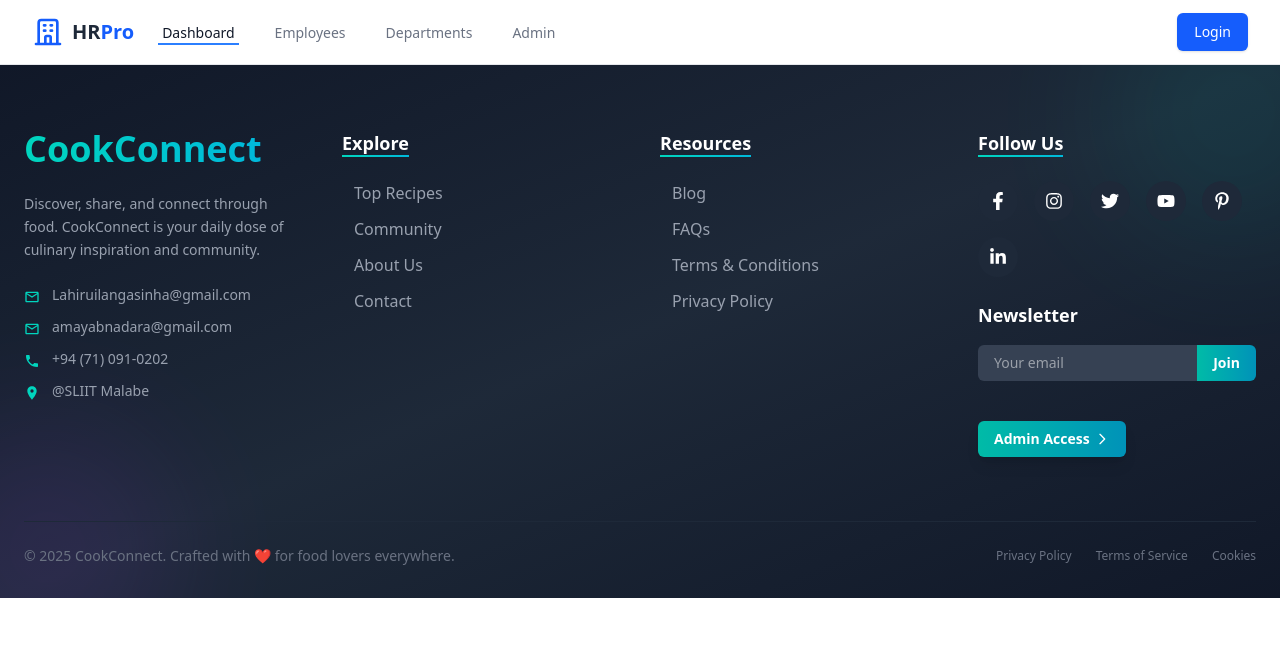
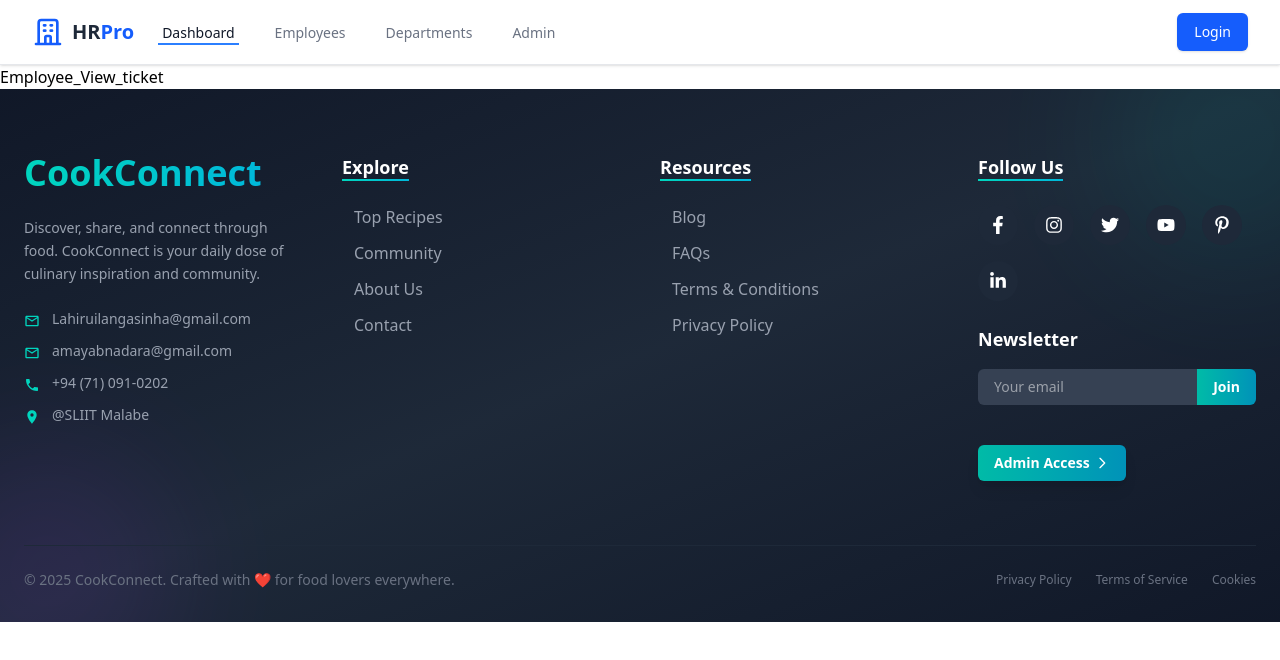
Before and after one commit to LAHIRUKBI/HR, a React (Vite) app in the folder Frontend/: page /Employee_View_ticket in a window 1280 px wide. Shown: the top 660 px of the page. Built offline with nearby package versions, Linux system fonts and the light colour scheme.

Commit message:
add view ticket button and it page

```diff
--- a/Frontend/src/App.jsx
+++ b/Frontend/src/App.jsx
@@ -12,6 +12,7 @@ import Employee_Update from './pages/Employee_Update';
 import Sign_in from './pages/Sign_in';
 import Employee_profile from './pages/Employee_profile';
 import Employee_ticket from './pages/Employee_ticket';
+import Employee_View_ticket from './pages/Employee_View_ticket';
 
 
 export default function App() {
@@ -30,6 +31,7 @@ export default function App() {
         <Route path="/Sign_in" element={<Sign_in />} />
         <Route path="/Employee_profile" element={<Employee_profile />} />
         <Route path="/Employee_ticket" element={<Employee_ticket />} />
+        <Route path="/Employee_View_ticket" element={<Employee_View_ticket />} />
       </Routes>
       <Footer />
     </BrowserRouter>
--- /dev/null
+++ b/Frontend/src/pages/Employee_View_ticket.jsx
@@ -0,0 +1,7 @@
+import React from 'react'
+
+export default function Employee_View_ticket() {
+  return (
+    <div>Employee_View_ticket</div>
+  )
+}
--- a/Frontend/src/pages/Employee_profile.jsx
+++ b/Frontend/src/pages/Employee_profile.jsx
@@ -166,6 +166,16 @@ const handleDownloadSlip = () => {
               Back to Dashboard
             </button>
             <button
+              onClick={() => navigate('/Employee_View_ticket', {
+                state: {
+                  employeeId: employeeData.employeeId
+                }
+              })}
+              className="px-4 py-2 border border-transparent rounded-md shadow-sm text-sm font-medium text-white bg-orange-600 hover:bg-orange-700 focus:outline-none focus:ring-2 focus:ring-offset-2 focus:ring-orange-500"
+            >
+              View My Ticket
+            </button>
+            <button
               onClick={() => navigate('/Employee_ticket', {
                 state: {
                   fullName: `${employeeData.firstName} ${employeeData.lastName}`,
@@ -184,7 +194,6 @@ const handleDownloadSlip = () => {
               Download Slip
             </button>
           </div>
-
         </div>
       </div>
     </div>
```
Lines whose indentation alone changed are shown as unchanged.
